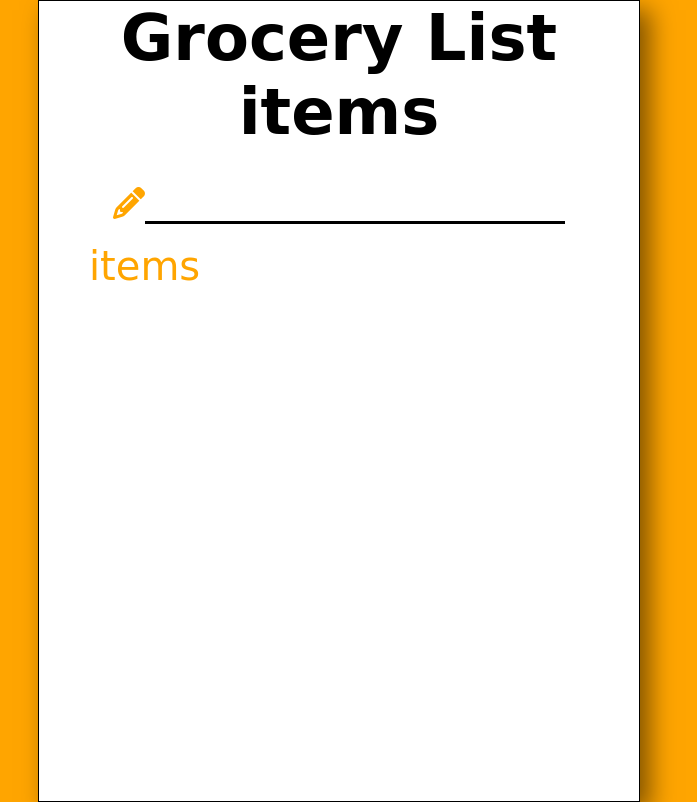
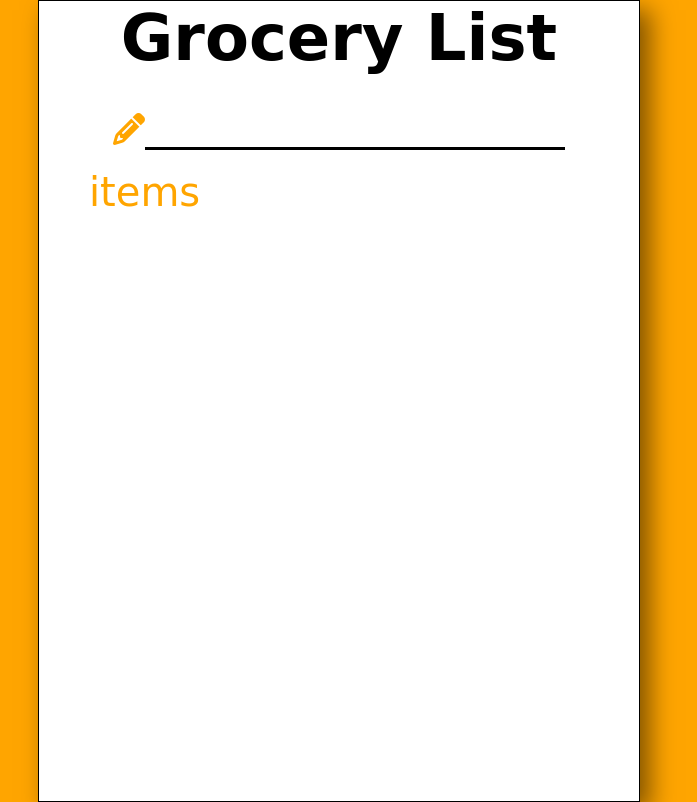
Before and after one commit to saranR20s/grocery_list, a plain HTML site: page index.html in a window 1280 px wide. Shown: the whole page, without its empty margins (301-998 px from the left). Drawn offline with Linux system fonts and the light colour scheme; a web font is replaced by a local one.

Commit message:
third commit

```diff
--- a/index.html
+++ b/index.html
@@ -11,7 +11,7 @@
 
     <div class="container">
         <div class="grocerylist">
-            <h1 style="text-align: center;"> Grocery List items</h1>
+            <h1 style="text-align: center;"> Grocery List </h1>
             <br>
              <div style="text-align: center;">
                 <i id="pencil" class="fas fa-pencil-alt"></i><input id=userInput   type="text ">
```
